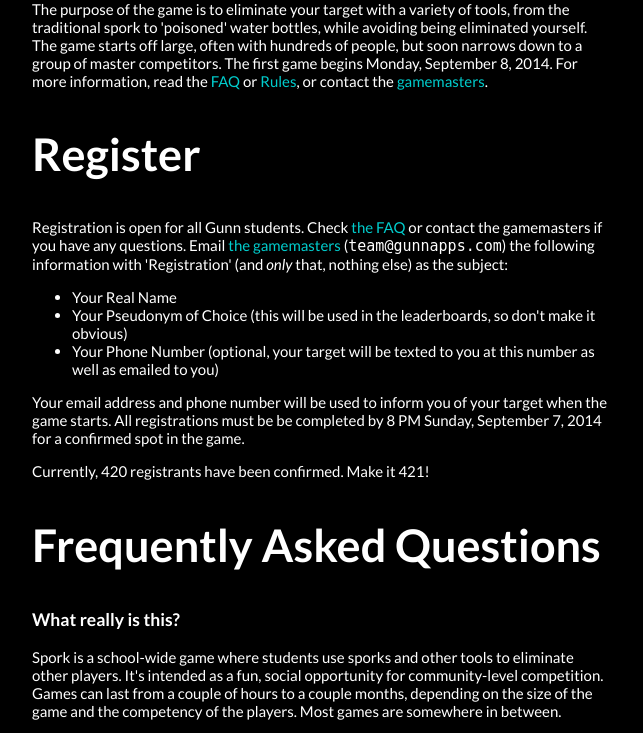
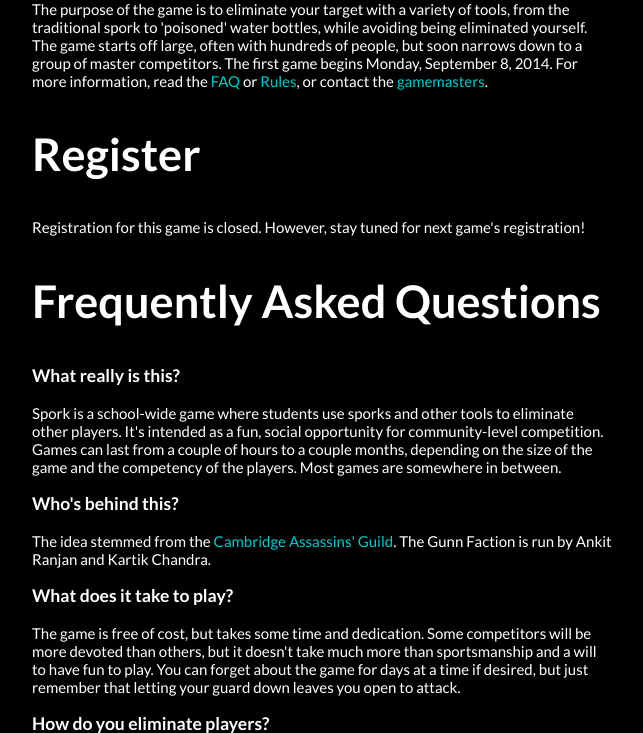
Before and after one commit to ankitr/assassin, a Flask app: page / in a window 1280 px wide. Shown: the part 180-913 px from the top of the page, without its empty margins (318-961 px from the left). Run offline with Flask 2, Linux system fonts and the light colour scheme.

Commit message:
Closing registration

```diff
--- a/app/templates/main.html
+++ b/app/templates/main.html
@@ -17,14 +17,7 @@
         </section>
         <section id="register">
             <h1>Register</h1>
-            <p>Registration is open for all Gunn students. Check <a href="#faq">the FAQ</a> or contact the gamemasters if you have any questions. Email <a href="mailto:team@gunnapps.com?subject=Registration" target="_blank">the gamemasters</a> (<code>team@gunnapps.com</code>) the following information with 'Registration' (and <em>only</em> that, nothing else) as the subject:
-            <ul>
-                <li>Your Real Name</li>
-                <li>Your Pseudonym of Choice (this will be used in the leaderboards, so don't make it obvious)</li>
-                <li>Your Phone Number (optional, your target will be texted to you at this number as well as emailed to you)</li>
-            </ul>
-            <p>Your email address and phone number will be used to inform you of your target when the game starts. All registrations must be be completed by 8 PM Sunday, September 7, 2014 for a confirmed spot in the game.</p>
-            <p>Currently, {{registrants}} registrants have been confirmed. Make it {{registrants+1}}!</p>
+            <p>Registration for this game is closed. However, stay tuned for next game's registration!</p>
         </section>
         <section id="faq">
             <h1>Frequently Asked Questions</h1>
```
